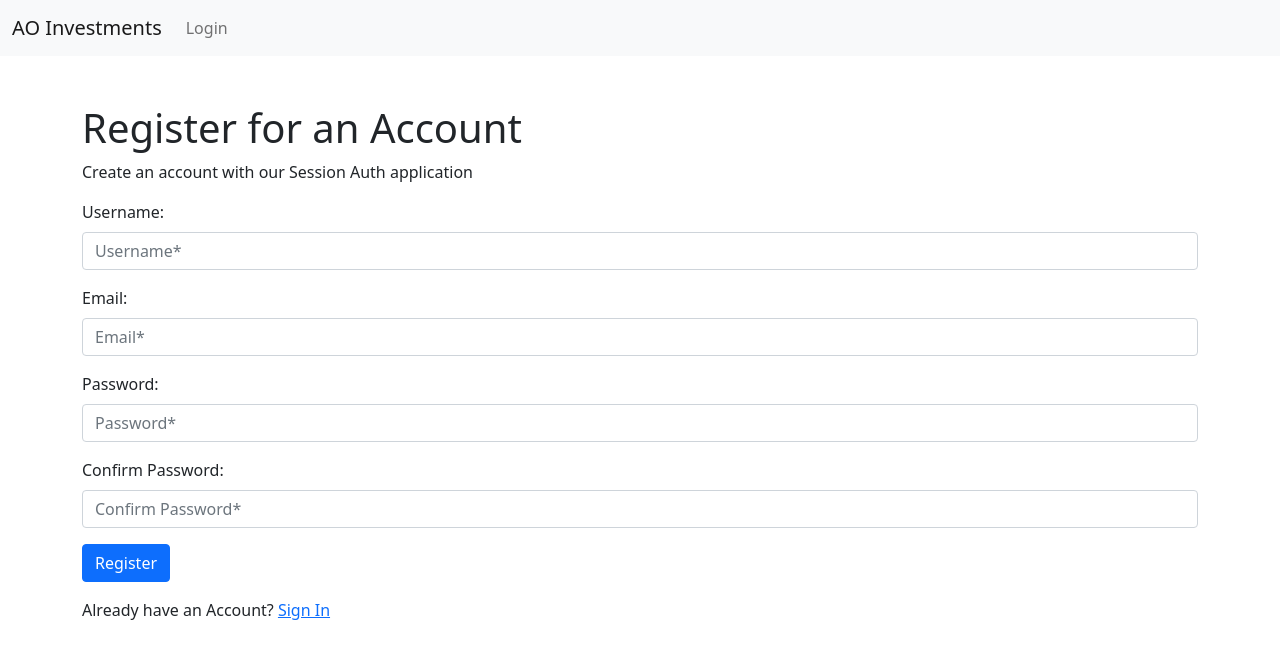
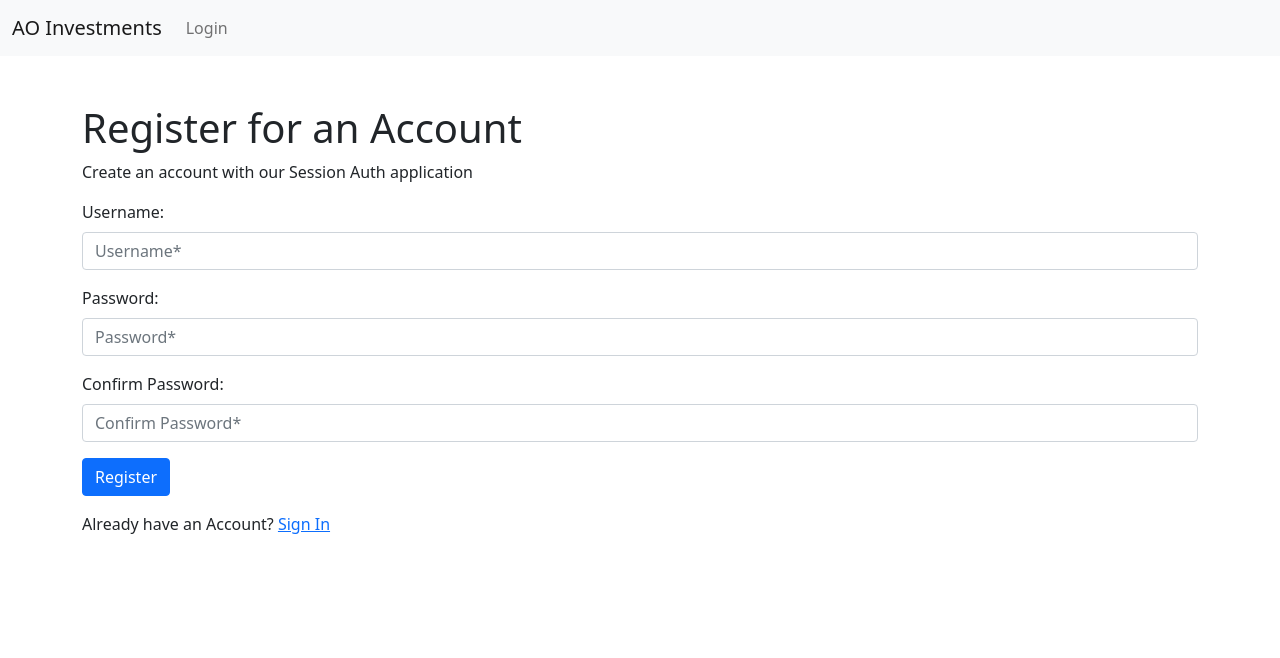
Before and after one commit to LaLoca1/AO_Investments, a React (Create React App) app in the folder frontend/: page /register in a window 1280 px wide. Shown: the top 658 px of the page. Built offline with nearby package versions, Linux system fonts and the light colour scheme; no server answers.

Commit message:
adjusted signup

```diff
--- a/frontend/src/actions/auth.js
+++ b/frontend/src/actions/auth.js
@@ -89,7 +89,7 @@ export const login = (username, password) => async (dispatch) => {
 };
 
 export const register =
-  (username, email, password, re_password) => async (dispatch) => {
+  (username, password, re_password) => async (dispatch) => {
     const config = {
       headers: {
         Accept: "application/json",
@@ -98,7 +98,7 @@ export const register =
       },
     };
 
-    const body = JSON.stringify({ username, email, password, re_password });
+    const body = JSON.stringify({ username, password, re_password });
 
     try {
       const res = await axios.post(
--- a/frontend/src/containers/Register.js
+++ b/frontend/src/containers/Register.js
@@ -7,13 +7,12 @@ import CSRFToken from '../components/CSRFToken';
 const Register = ({ register, isAuthenticated }) => {
     const [formData, setFormData] = useState({
         username: '',
-        email: '',
         password: '',
         re_password: ''
     });
     const [accountCreated, setAccountCreated] = useState(false);
 
-    const { username, email, password, re_password } = formData;
+    const { username, password, re_password } = formData;
 
     const onChange = e => setFormData({ ...formData, [e.target.name]: e.target.value });
 
@@ -21,7 +20,7 @@ const Register = ({ register, isAuthenticated }) => {
         e.preventDefault();
 
         if (password === re_password) {
-            register(username, email, password, re_password);
+            register(username, password, re_password);
             setAccountCreated(true);
         }
     };
@@ -46,18 +45,6 @@ const Register = ({ register, isAuthenticated }) => {
                         name='username'
                         onChange={e => onChange(e)}
                         value={username}
-                        required
-                    />
-                </div>
-                <div className='form-group'>
-                    <label className='form-label mt-3'>Email: </label>
-                    <input
-                        className='form-control'
-                        type='email'
-                        placeholder='Email*'
-                        name='email'
-                        onChange={e => onChange(e)}
-                        value={email}
                         required
                     />
                 </div>
```
Also changed, not shown: 8 other files (tests, documents, lock files or other folders).
